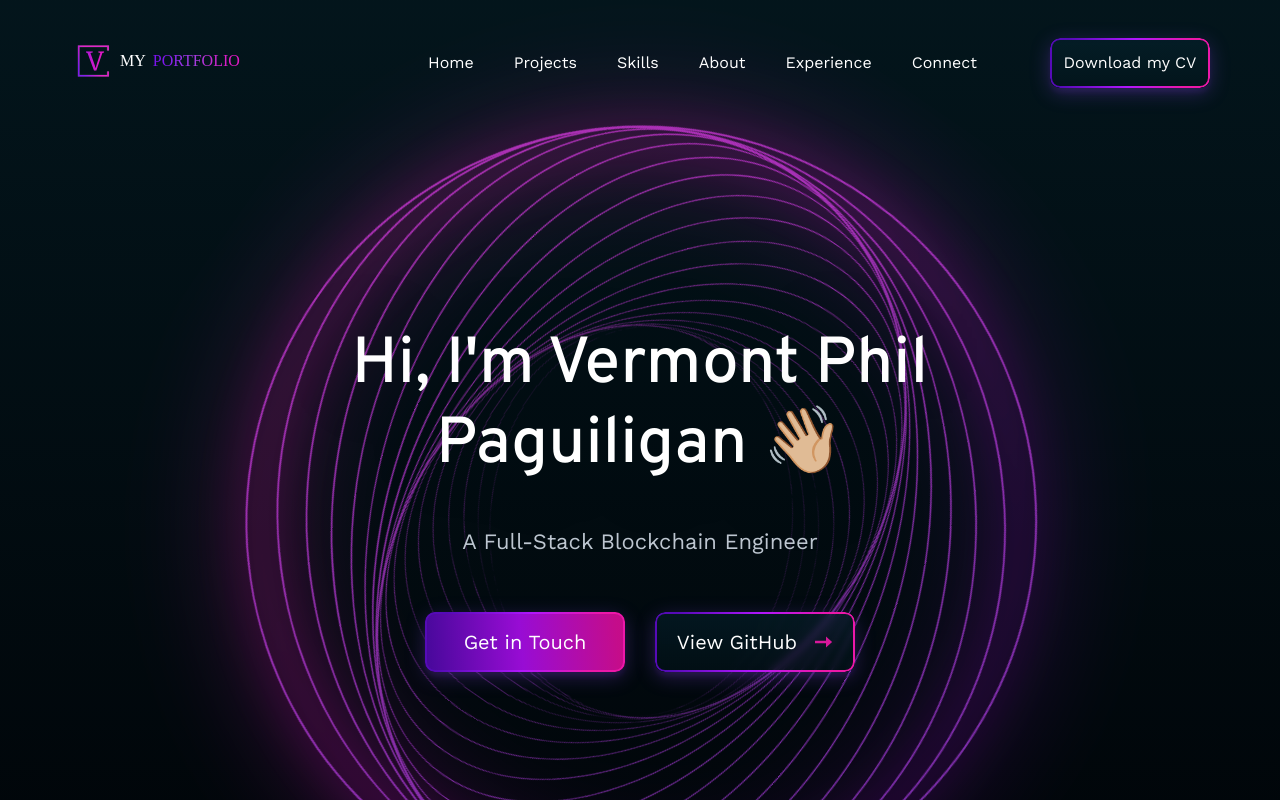
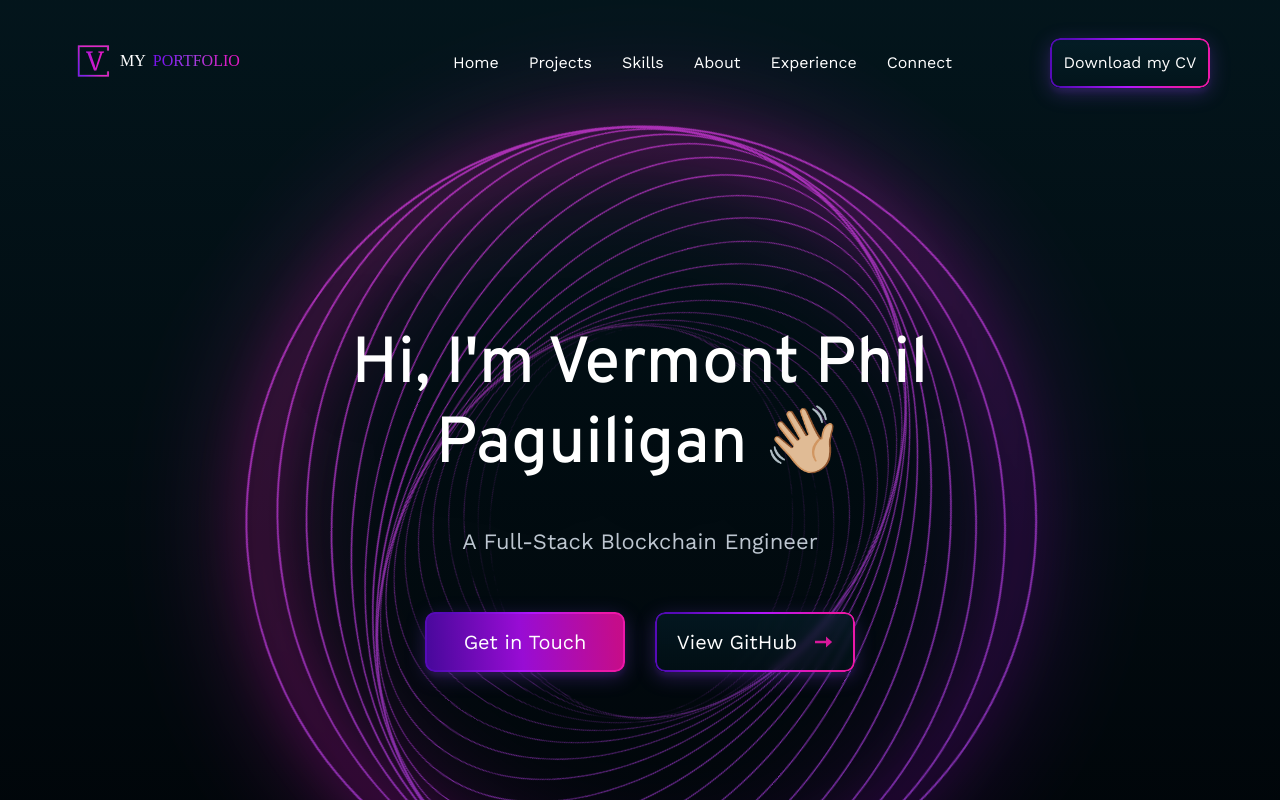
Before and after one commit to dexv2/my-portfolio, a Next.js app: page / in a window 1280 px wide. Shown: the top 800 px of the page. Built offline with nearby package versions, Linux system fonts and the light colour scheme; a web font is replaced by a local one.

Commit message:
Resize menu items padding

```diff
--- a/src/styles/components/_menu.scss
+++ b/src/styles/components/_menu.scss
@@ -113,7 +113,7 @@
     }
 
     @include screenSize('tablet-wide') {
-      padding: rem(10) rem(20);
+      padding: rem(10) rem(15);
     }
   }
 
```
